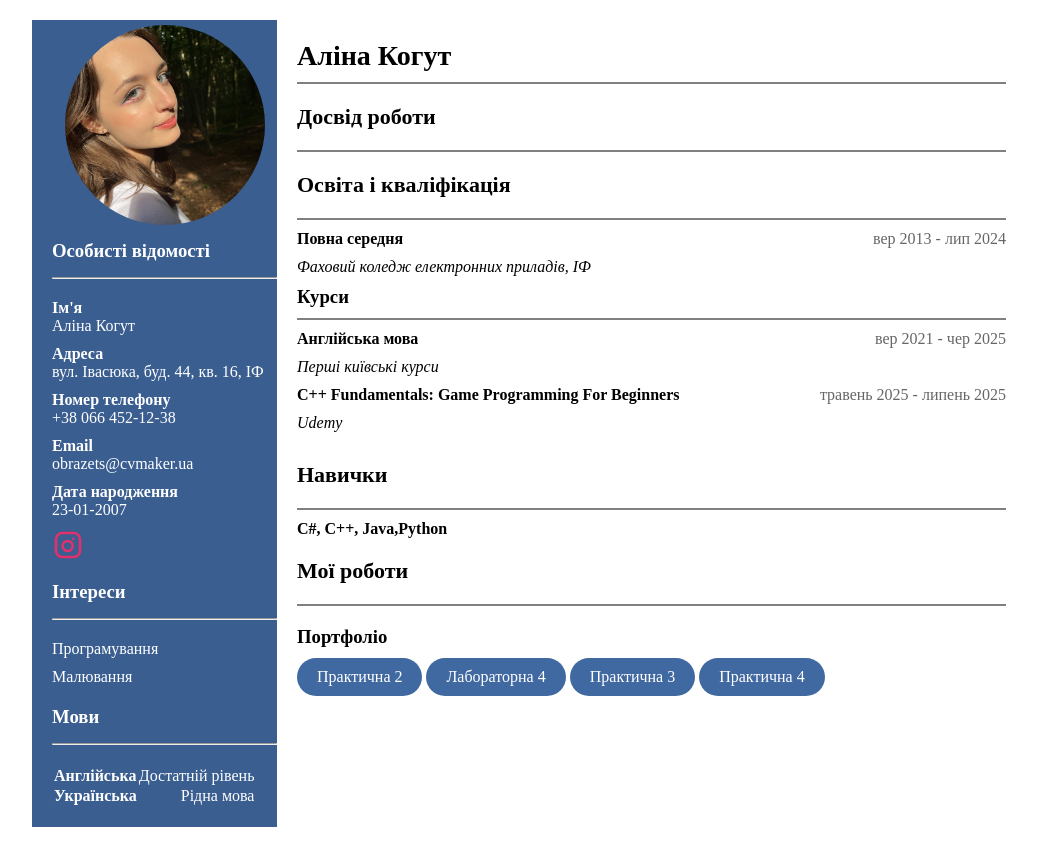
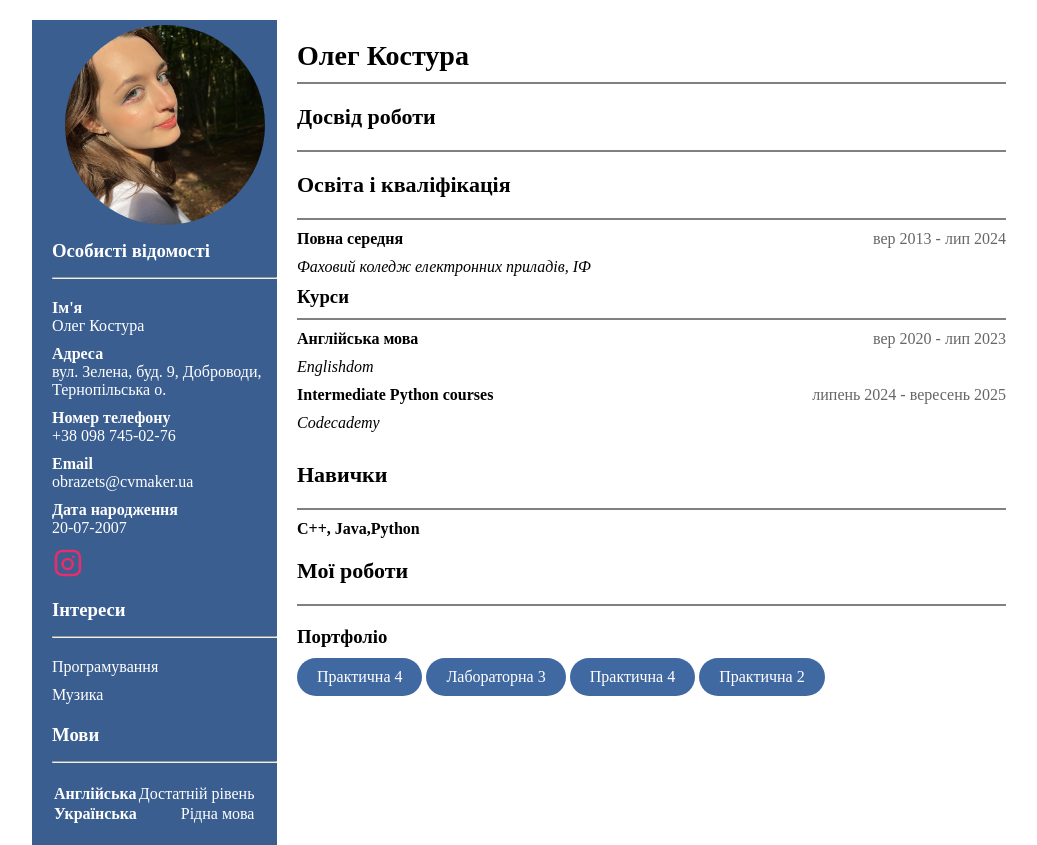
Before and after one commit to LIGHT0OF/LIGHT0OF.github.io, a plain HTML site: page lr3/index.html in a window 1280 px wide. Shown: the whole page, without its empty margins (118-1155 px from the left). Drawn offline with Linux system fonts and the light colour scheme.

Commit message:
Update index.html

```diff
--- a/lr3/index.html
+++ b/lr3/index.html
@@ -3,7 +3,7 @@
 <head>
   <meta charset="UTF-8">
   <meta name="viewport" content="width=device-width, initial-scale=1.0">
-  <title>Резюме Аліна Когут</title>
+  <title>Резюме Олег Костура</title>
   <link rel="stylesheet" href="assets/Styles/styles.css">
 </head>
 <body>
@@ -21,22 +21,22 @@
       <section>
         <dl>
           <dt>Ім'я</dt>
-          <dd>Аліна Когут</dd>
+          <dd>Олег Костура</dd>
 
           <dt>Адреса</dt>
-          <dd>вул. Івасюка, буд. 44, кв. 16, ІФ</dd>
+          <dd>вул. Зелена, буд. 9, Доброводи, Тернопільська о.</dd>
 
           <dt>Номер телефону</dt>
-          <dd><a href="tel:+380965059300">+38 066 452-12-38</a></dd>
+          <dd><a href="tel:+380987450276">+38 098 745-02-76</a></dd>
 
           <dt>Email</dt>
           <dd><a href="mailto:obrazets@cvmaker.ua">obrazets@cvmaker.ua</a></dd>
 
           <dt>Дата народження</dt>
-          <dd><time datetime="2007-01-23">23-01-2007</time></dd>
+          <dd><time datetime="2007-07-20">20-07-2007</time></dd>
 
         </dl>
-          <a href="https://www.instagram.com/__a.line_?igsh=MXhiMDkxeHE5NTYxNg%3D%3D&utm_source=qr" target="_blank" rel="noopener noreferrer" class="instagram-link" aria-label="Instagram">
+          <a href="https://www.instagram.com/oleh_kostura/" target="_blank" rel="noopener noreferrer" class="instagram-link" aria-label="Instagram">
   <svg xmlns="http://www.w3.org/2000/svg" width="32" height="32" viewBox="0 0 24 24" fill="#E1306C">
     <path d="M7.75 2h8.5A5.75 5.75 0 0 1 22 7.75v8.5A5.75 5.75 0 0 1 16.25 22h-8.5A5.75 5.75 0 0 1 2 16.25v-8.5A5.75 5.75 0 0 1 7.75 2zm0 2A3.75 3.75 0 0 0 4 7.75v8.5A3.75 3.75 0 0 0 7.75 20h8.5a3.75 3.75 0 0 0 3.75-3.75v-8.5A3.75 3.75 0 0 0 16.25 4h-8.5zm8.25 2.5a1 1 0 1 1 0 2 1 1 0 0 1 0-2zm-4.25 1.5a4.75 4.75 0 1 1 0 9.5 4.75 4.75 0 0 1 0-9.5zm0 2a2.75 2.75 0 1 0 0 5.5 2.75 2.75 0 0 0 0-5.5z"/>
   </svg>
@@ -50,7 +50,7 @@
 
         <ul>
           <li>Програмування</li>
-          <li>Малювання</li>
+          <li>Музика</li>
         </ul>
       </section>
       <header>
@@ -73,7 +73,7 @@
     <!-- RIGHT SIDE -->
 	  <div   class= "right-side">
 	     <section>
-      <h1>Аліна Когут</h1>
+      <h1>Олег Костура</h1>
       <hr>
 
       <h2>Досвід роботи</h2>
@@ -92,17 +92,17 @@
       <hr>
 
       <ul>
-        <li><strong>Англійська мова</strong><span> вер 2021 - чер 2025</span></li>
-        <li><i>Перші київські курси</i></li>
-        <li><strong>C++ Fundamentals: Game Programming For Beginners
-</strong><span > травень 2025 - липень 2025</span></li>
-        <li><i>Udemy</i></li>
+        <li><strong>Англійська мова</strong><span> вер 2020 - лип 2023</span></li>
+        <li><i>Englishdom</i></li>
+        <li><strong>Intermediate Python courses
+</strong><span > липень 2024 - вересень 2025</span></li>
+        <li><i>Codecademy</i></li>
         <li><i></i></li>
 
       <h2>Навички</h2>
       <hr>
 
-         <p><strong>C#, C++, Java,Python</strong></p>
+         <p><strong>C++, Java,Python</strong></p>
 
       <h2>Мої роботи</h2>
       <hr>
@@ -110,10 +110,10 @@
     </section>
          <section>
       <h3>Портфоліо </h3>
-           <a href="">Практична 2 </a>
-           <a href=>Лабораторна 4  </a>
-           <a href=>Практична 3  </a>
-           <a href=>Практична 4 </a>
+           <a href="">Практична 4 </a>
+           <a href=>Лабораторна 3  </a>
+           <a href=>Практична 4  </a>
+           <a href=>Практична 2 </a>
 
         </section>
 
```
